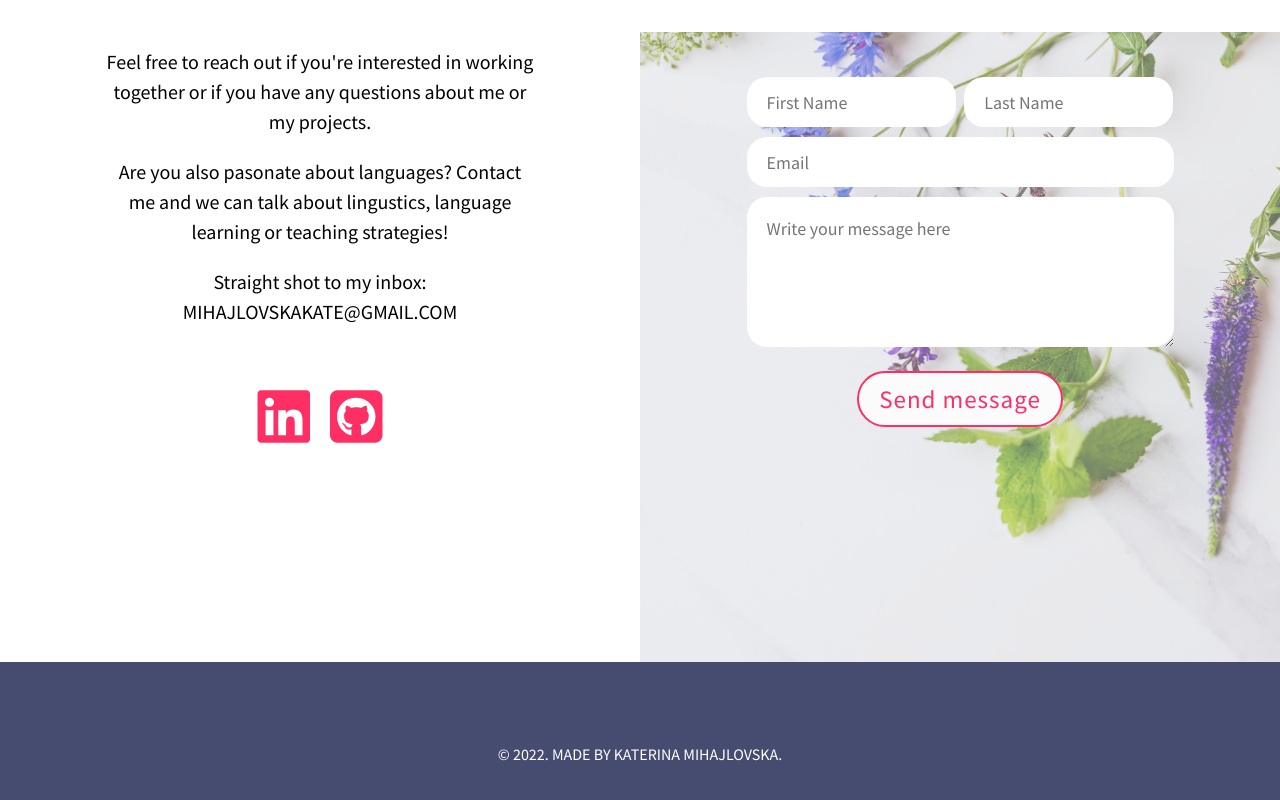
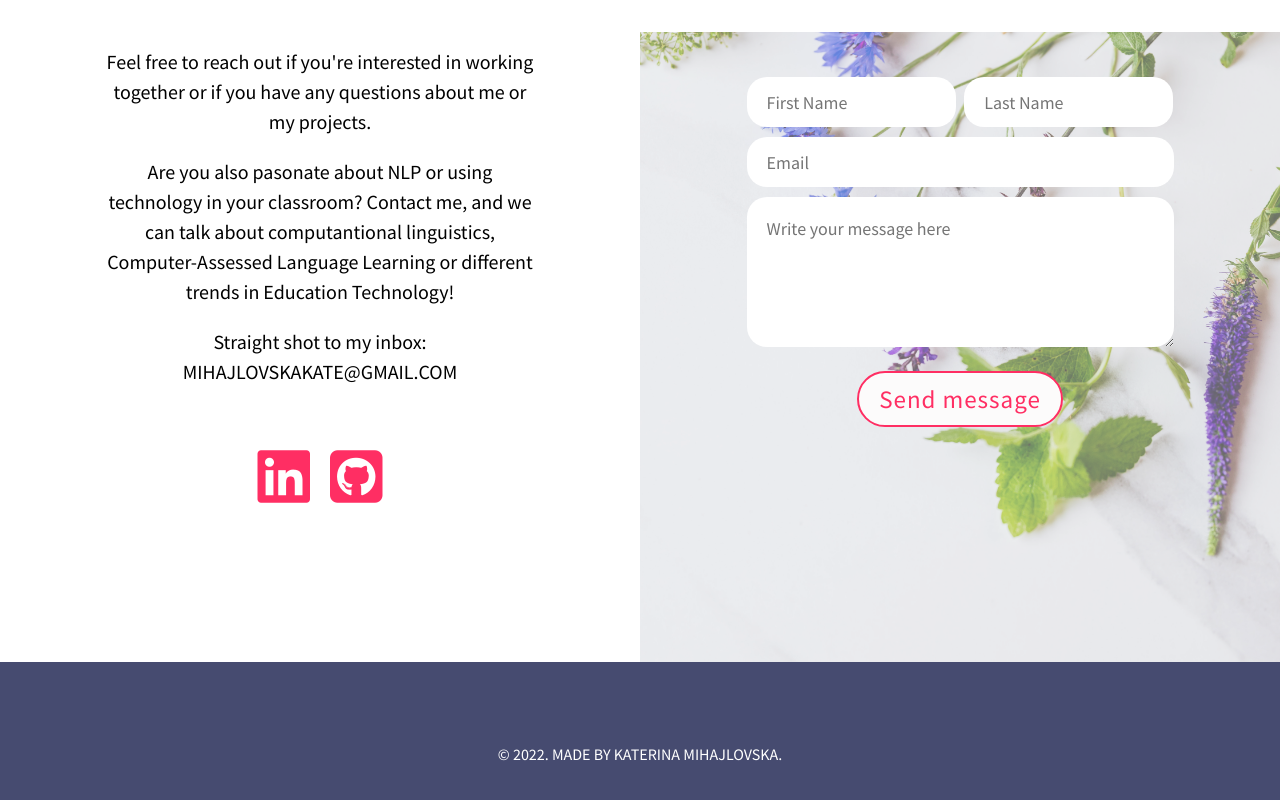
Before and after one commit to mihajlovskakate/portfolio, a React (Create React App) app: page / in a window 1280 px wide. Shown: the part 3784-4584 px from the top of the page. Built offline with nearby package versions, Linux system fonts and the light colour scheme.

Commit message:
Edit contact intro

```diff
--- a/src/components/Contact/Contact.jsx
+++ b/src/components/Contact/Contact.jsx
@@ -30,7 +30,7 @@ function Contact() {
                         <div className="col details">
                             <div className="contact-intro">
                                 <p>Feel free to reach out if you're interested in working together or if you have any questions about me or my projects. </p>
-                                <p>Are you also pasonate about languages? Contact me and we can talk about lingustics, language learning or teaching strategies!</p>
+                                <p>Are you also pasonate about NLP or using technology in your classroom? Contact me, and we can talk about computantional linguistics, Computer-Assessed Language Learning or different trends in Education Technology!</p>
                                 <p>Straight shot to my inbox: <a className="mail" href="mailto:mihajlovskakate@gmail.com">mihajlovskakate@gmail.com</a></p>
                             </div>
                             <div className="social-network-icons">
```
